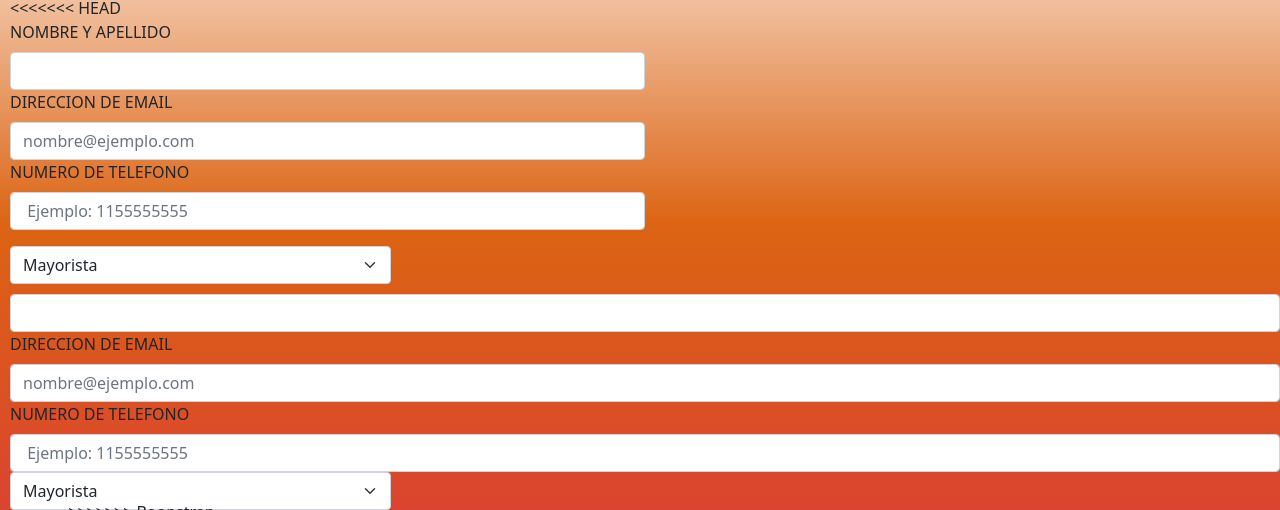
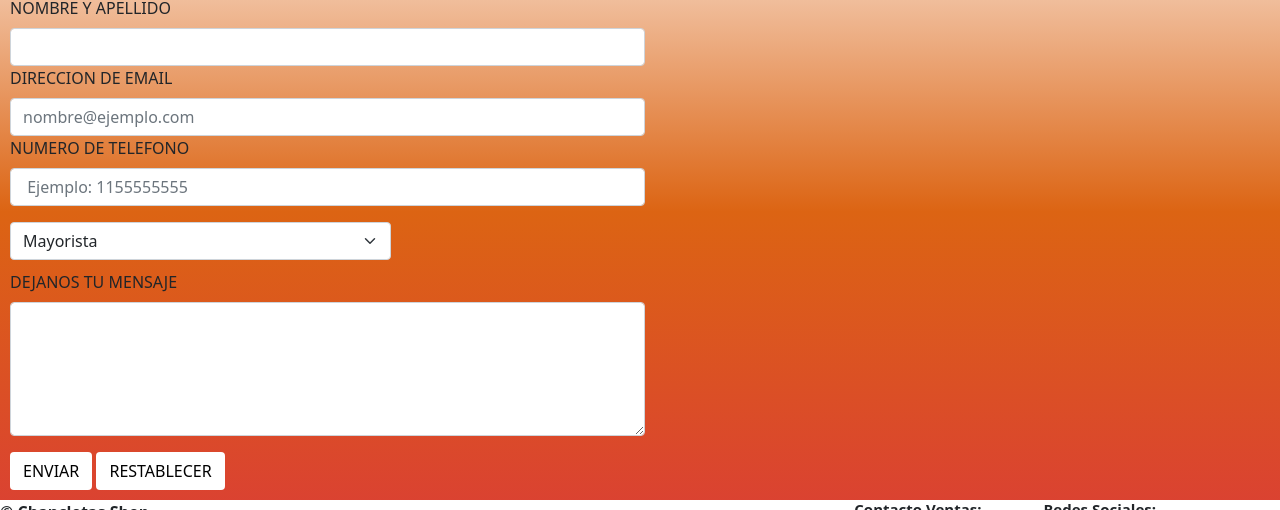
Before and after one commit to mayermorante26/chancletasshop, a plain HTML site: page paginas/contacto.html in a window 1280 px wide. Shown: the part 156-666 px from the top of the page. Drawn offline with nearby package versions, Linux system fonts and the light colour scheme.

Commit message:
"Arregle error de sincronizacion"

```diff
--- a/paginas/contacto.html
+++ b/paginas/contacto.html
@@ -12,7 +12,7 @@
     <header>
         <nav class="navbar navbar-expand-lg navbar-black bg-black">
             <div class="container-fluid">
-                    <a href="../index.html">
+                    <a href="..git /index.html">
                         <img class="logo_nav" src="../imagenes/logochancletas-01.png" alt="logo" >
                     </a>
                     <button class="navbar-toggler" type="button" data-bs-toggle="collapse" data-bs-target="#navbarNavDropdown" aria-controls="navbarNavDropdown" aria-expanded="false" aria-label="Toggle navigation">
@@ -54,7 +54,6 @@
             <h2> CONTACTANOS </h2>
 
             <div class="mb-3">
-<<<<<<< HEAD
                 <label for="exampleFormControlInput1" class="form-label">NOMBRE Y APELLIDO</label>
                 <input type="email" class="form-control" id="exampleFormControlInput1" placeholder=" ">
                 <label for="exampleFormControlInput1" class="form-label">DIRECCION DE EMAIL</label>
@@ -65,18 +64,6 @@
               <select class="form-select" aria-label="Default select example">
                 <option value="2">Mayorista</option>
                 <option value="1">Minorista</option>
-=======
-                    <label for="exampleFormControlInput1" class="form-label">NOMBRE Y APELLIDO</label>
-                    <input type="email" class="form-control" id="exampleFormControlInput1" placeholder=" ">
-                    <label for="exampleFormControlInput1" class="form-label">DIRECCION DE EMAIL</label>
-                    <input type="email" class="form-control" id="exampleFormControlInput1" placeholder="nombre@ejemplo.com">
-                    <label for="exampleFormControlInput1" class="form-label">NUMERO DE TELEFONO</label>
-                    <input type="email" class="form-control" id="exampleFormControlInput1" placeholder=" Ejemplo: 1155555555">
-              </div>
-              <select class="form-select" aria-label="Default select example">
-                    <option value="2">Mayorista</option>
-                    <option value="1">Minorista</option>
->>>>>>> Boopstrap
               </select>
               <div class="mb-3">
                 <label for="exampleFormControlTextarea1" class="form-label">DEJANOS TU MENSAJE</label>
@@ -89,13 +76,6 @@
                     <input type="radio" class="btn-check" name="options" id="option2" autocomplete="off">
                     <label class="btn" for="option2">RESTABLECER</label>
                 </div>
-
-<<<<<<< HEAD
-    </section>
-=======
-        </section>
->>>>>>> Boopstrap
-
     </main>
 
     <footer class="footer_contactanos">
```
